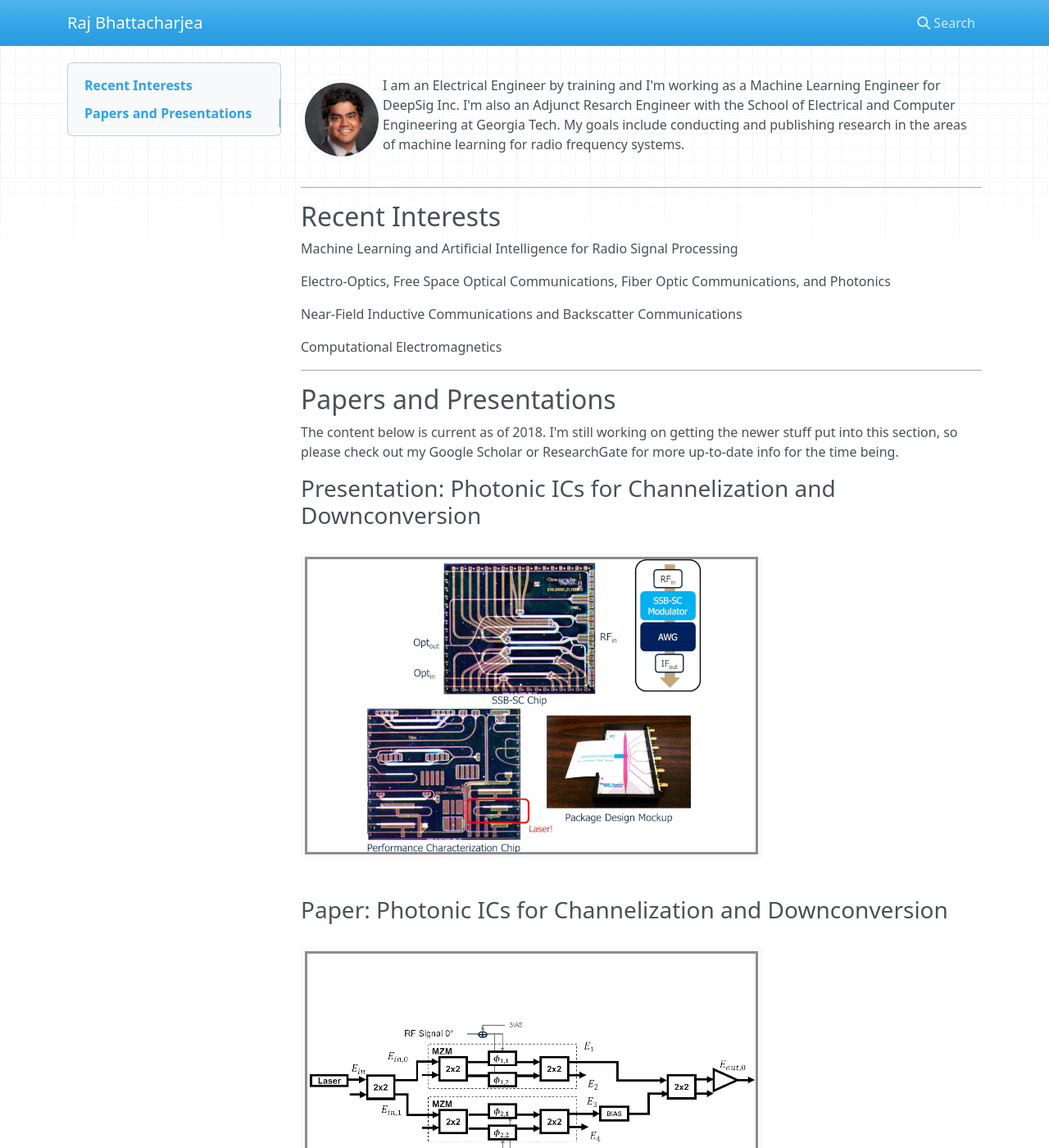
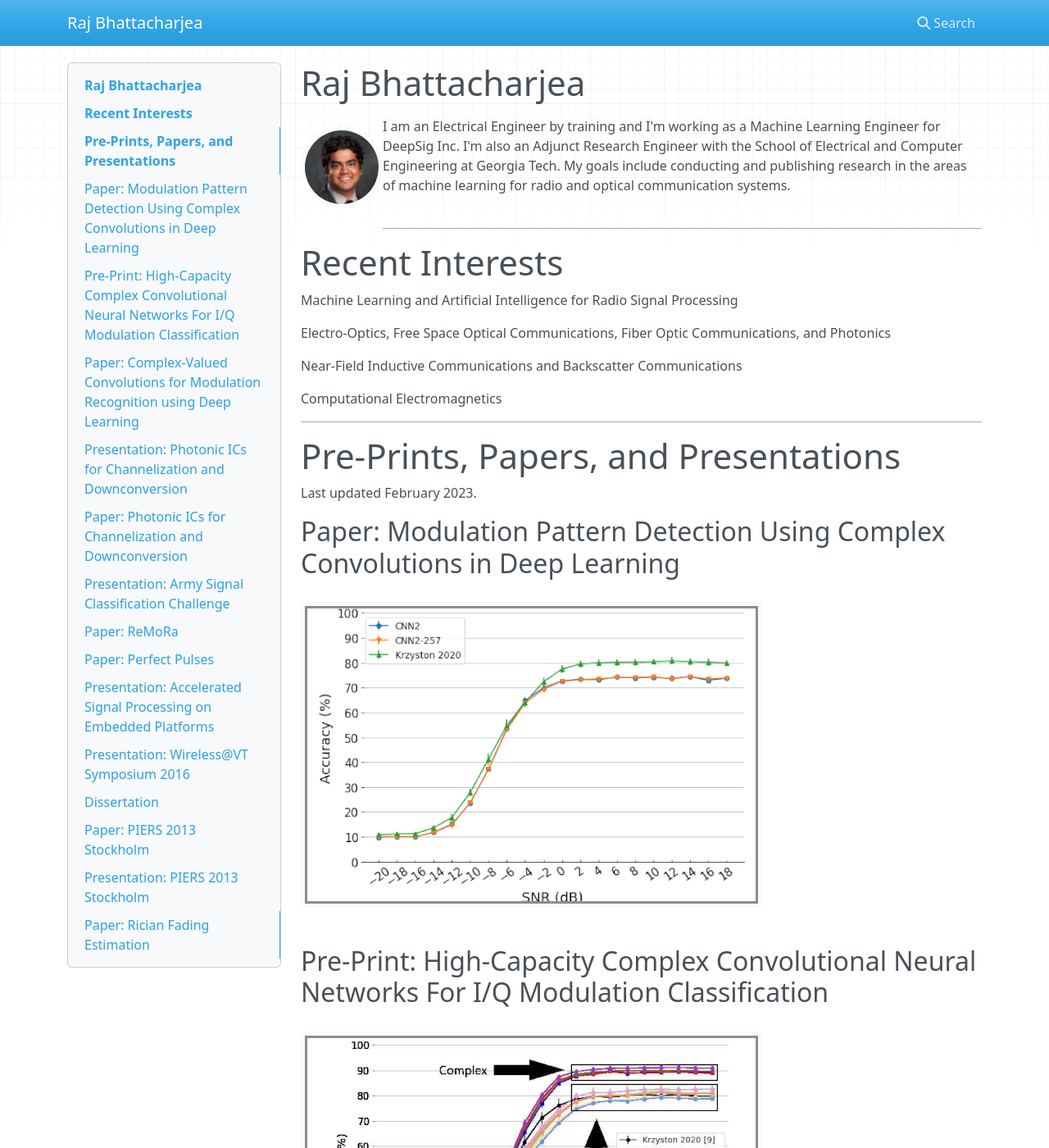
Before and after one commit to rajb245/rajb245.github.io, an MkDocs documentation site: the page built from docs/index.md, in a window 1280 px wide and 1400 px high. Shown: the whole window at 82% size. Built offline with MkDocs 1.6.1, drawn with Linux system fonts in a browser that asks for light colours; nearby versions of some CDN libraries; some of the changed text lies outside the part shown.

Commit message:
Finish putting in newest papers

```diff
--- a/docs/index.md
+++ b/docs/index.md
@@ -3,17 +3,19 @@
 date: 2023-02-03 10:20
 Category: About Me
 ---
+# Raj Bhattacharjea
 <!-- ![Picture of Raj Bhattacharjea](images/RajBhattacharjea_Nov2015_square_200px.png){: style="float:left;border-radius:50%;padding-right:10px;width:100px;height:100px"} -->
 ![Picture of Raj Bhattacharjea](images/RajBhattacharjea_Nov2015_square_200px.png){: style="float:left;border-radius:50%;width:100px;height:100px"}
 
 I am an Electrical Engineer by training and I'm working as a Machine Learning
-Engineer for DeepSig Inc. I'm also an Adjunct Resarch Engineer with the School
+Engineer for DeepSig Inc. I'm also an Adjunct Research Engineer with the School
 of Electrical and Computer Engineering at Georgia Tech. My goals include
 conducting and publishing research in the areas of machine learning for radio
-frequency systems.
+and optical communication systems.
 <br/><br/>
 ________________________________________________________________________________
-## Recent Interests
+
+# Recent Interests
 Machine Learning and Artificial Intelligence for Radio Signal Processing
 
 Electro-Optics, Free Space Optical Communications, Fiber Optic Communications,
@@ -24,29 +26,33 @@
 Computational Electromagnetics
 
 ________________________________________________________________________________
-## Papers and Presentations
-The content below is current as of 2018. I'm still working on getting the newer
-stuff put into this section, so please check out my Google Scholar or
-ResearchGate for more up-to-date info for the time being.
-### Presentation: Photonic ICs for Channelization and Downconversion
+# Pre-Prints, Papers, and Presentations
+Last updated February 2023.
+## Paper: Modulation Pattern Detection Using Complex Convolutions in Deep Learning
+[![Modulation Pattern Detection Using Complex Convolutions in Deep Learning](images/mod_pattern_detection.png)](https://ieeexplore.ieee.org/abstract/document/9412382)
+## Pre-Print: High-Capacity Complex Convolutional Neural Networks For I/Q Modulation Classification
+[![Pre-Print: High-Capacity Complex Convolutional Neural Networks For I/Q Modulation Classification](images/high_capacity_complex_conv_modrec.png)](https://arxiv.org/abs/2010.10717)
+## Paper: Complex-Valued Convolutions for Modulation Recognition using Deep Learning
+[![Complex-Valued Convolutions for Modulation Recognition using Deep Learning](images/complex_conv_modrec.png)](https://ieeexplore.ieee.org/abstract/document/9145469)
+## Presentation: Photonic ICs for Channelization and Downconversion
 [![Presentation: Photonic ICs for Channelization and Downconversion](images/photonic_ics_pres.png)](https://www.osti.gov/biblio/1643122)
-### Paper: Photonic ICs for Channelization and Downconversion
+## Paper: Photonic ICs for Channelization and Downconversion
 [![Paper: Photonic ICs for Channelization and Downconversion](images/photonic_ics.png)](https://ieeexplore.ieee.org/abstract/document/8908217)
-### Presentation: Army Signal Classification Challenge
+## Presentation: Army Signal Classification Challenge
 [![Presentation: Army Signal Classification Challenge](images/ascc_final.png)](https://www.gnuradio.org/grcon/grcon18/presentations/RadioML_Redux_GTRI_Efforts_on_the_Army_Signal_Classification_Challenge/)
-### Paper: ReMoRa
+## Paper: ReMoRa
 [![Paper: ReMoRa](images/remora.png)](https://ieeexplore.ieee.org/document/8046154)
-### Paper: Perfect Pulses
+## Paper: Perfect Pulses
 [![Paper: Perfect Pulses](images/pp.png)](https://ieeexplore.ieee.org/document/7945580)
-### Presentation: Accelerated Signal Processing on Embedded Platforms
+## Presentation: Accelerated Signal Processing on Embedded Platforms
 [![Presentation: Accelerated Signal Processing on Embedded Platforms](images/GRCon_2016_final.png)](https://youtu.be/NK4BaqBuzbk)
-### Presentation: Wireless@VT Symposium 2016
+## Presentation: Wireless@VT Symposium 2016
 [![Presentation: Wireless@VT Symposium 2016](images/SDR_Receiver_and_Transmitter.png)](https://www.researchgate.net/publication/304346578_Open-Source_SDR_on_Embedded_Platforms)
-### Dissertation
+## Dissertation
 [![Dissertation](images/dissertation.png)](https://www.researchgate.net/publication/304346578_Open-Source_SDR_on_Embedded_Platforms)
-### Paper: PIERS 2013 Stockholm
+## Paper: PIERS 2013 Stockholm
 [![Paper: PIERS 2013 Stockholm](images/stackup.png)](1P_11_0320.pdf)
-### Presentation: PIERS 2013 Stockholm
+## Presentation: PIERS 2013 Stockholm
 [![Presentation: PIERS 2013 Stockholm](images/dipole_comparison.png)](Bhattacharjea_Presentation_PIERS2013_Stockholm.pdf)
-### Paper: Rician Fading Estimation
+## Paper: Rician Fading Estimation
 [![Paper: Rician Fading Estimation](images/alpha_beta.png)](https://ieeexplore.ieee.org/document/6327312)
```
Also changed, not shown: docs/images/complex_conv_modrec.png (added), docs/images/high_capacity_complex_conv_modrec.png (added), docs/images/mod_pattern_detection.png (added), site/images/complex_conv_modrec.png (added), site/images/high_capacity_complex_conv_modrec.png (added), site/images/mod_pattern_detection.png (added), site/index.html, site/search/search_index.json, 1 other file.
